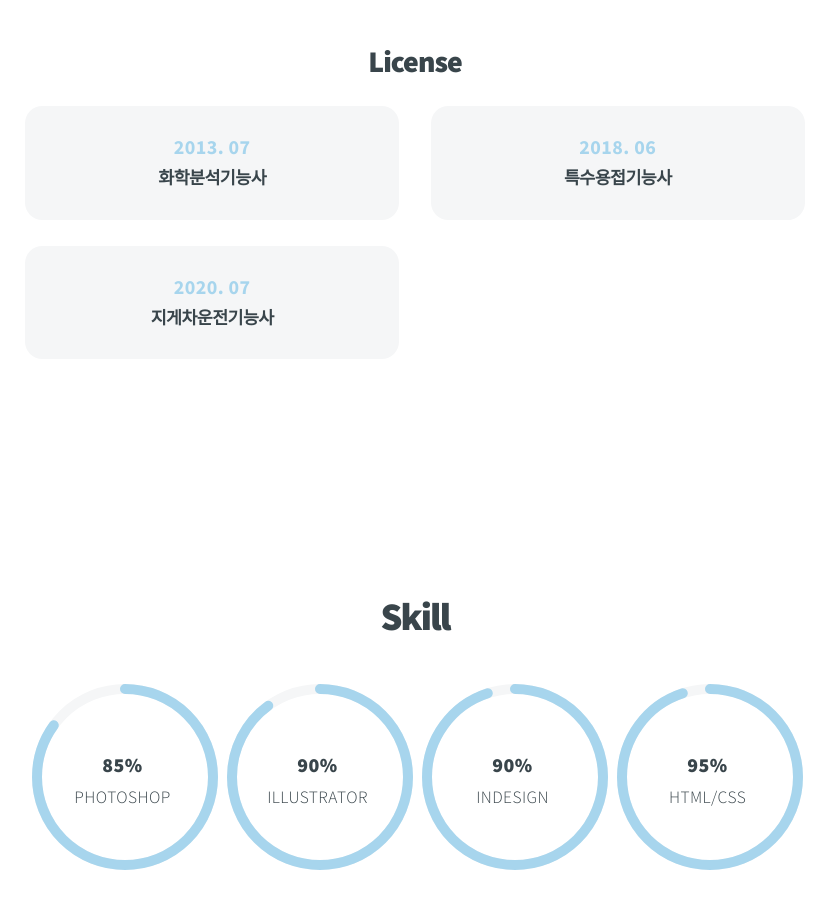
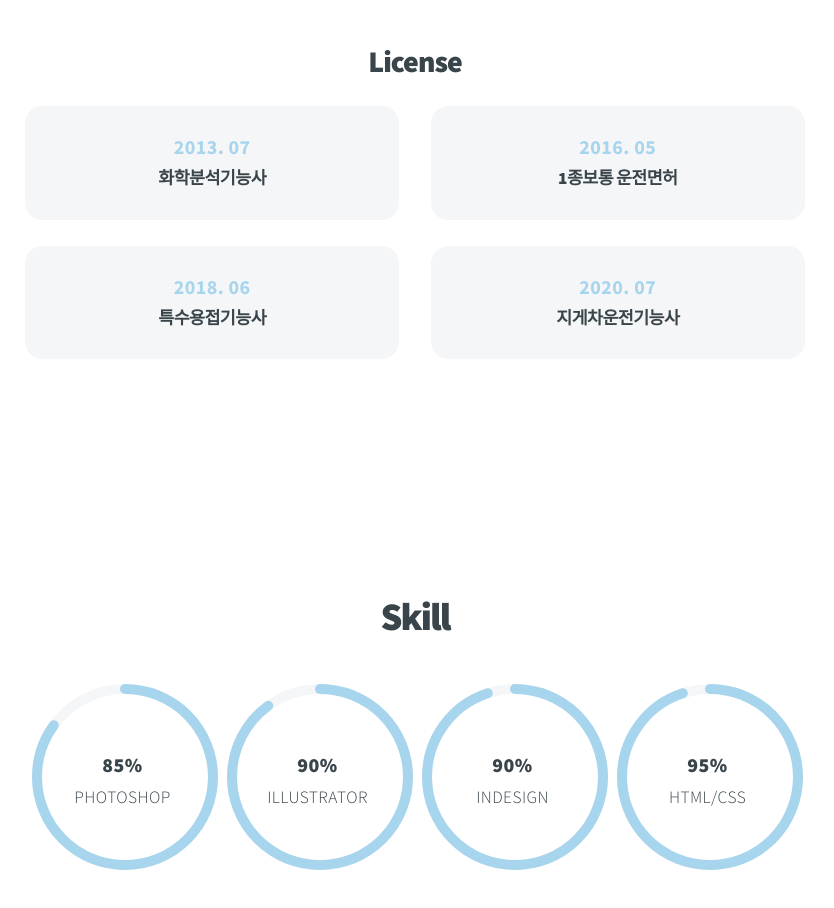
Before and after one commit to jd0402/profile, a plain HTML site: page index.html in a window 1280 px wide. Shown: the part 3900-4808 px from the top of the page, without its empty margins (225-1059 px from the left). Drawn offline with Linux system fonts and the light colour scheme.

Commit message:
Update index.html

```diff
--- a/index.html
+++ b/index.html
@@ -55,9 +55,8 @@
 						누구에게나 처음은 어렵게 느껴진다고 생각하며 저 또한 디자이너의 길은 처음이기에 어렵게 느끼고있습니다. <br>
 						하지만 현재에 안주하지 않고 항상 배우기위해 노력했기에 지금의 제가 있다고 생각합니다. <br>
 						앞으로도 배움을 멈추지 않고 성장해서 누구나 인정 할 수 있는 디자이너가 되고 싶습니다.
+					</p>
 
-
-					</p>
 				</div>
 				<a href="#two" class="button style2 down anchored">Next</a>
 			</section>
@@ -149,11 +148,16 @@
 					</div>
 
 					<div class="license2">
+						<span>2016. 05</span>
+						<h4>1종보통 운전면허</h4>
+					</div>
+
+					<div>
 						<span>2018. 06</span>
 						<h4>특수용접기능사</h4>
 					</div>
 
-					<div>
+					<div class="license2">
 						<span>2020. 07</span>
 						<h4>지게차운전기능사</h4>
 					</div>
```
